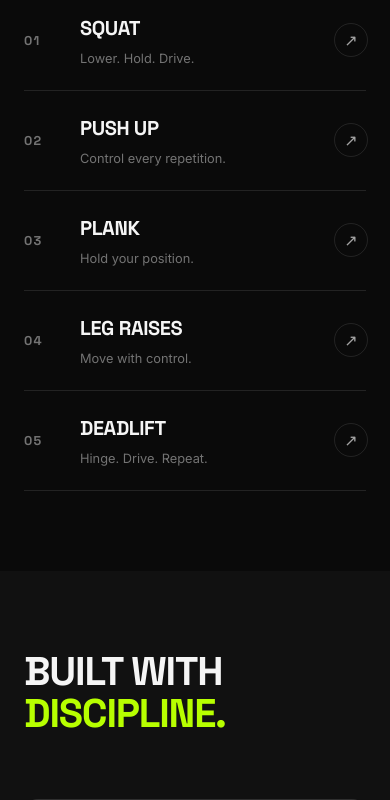
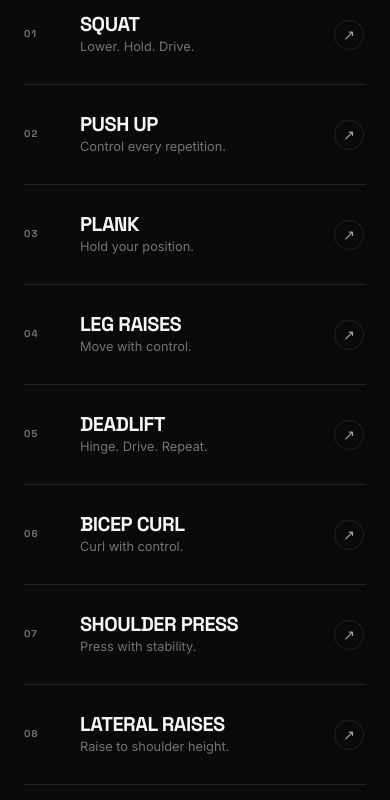
Before and after one commit to ShamikDas-Dev/Rigor, a React (Vite) app: page / in a window 390 px wide. Shown: the part 4400-5200 px from the top of the page. Built offline with nearby package versions, Linux system fonts and the light colour scheme.

Commit message:
feat: update exercise showcase with detailed analysis and improved styling

```diff
--- a/src/components/ExerciseList.css
+++ b/src/components/ExerciseList.css
@@ -1,66 +1,190 @@
-.exercise-grid {
-  display: grid;
-  grid-template-columns: repeat(3, 1fr);
-  gap: 48px;
+.exercise-list {
+  width: 100%;
+  margin-top: 42px;
 }
 
-.category-title {
-  font-family: var(--font-heading);
-  font-size: 0.75rem;
-  font-weight: 700;
-  letter-spacing: 0.15em;
-  color: var(--text-muted);
-  text-transform: uppercase;
-  margin-bottom: 24px;
-  padding-bottom: 12px;
+.exercise-row {
+  display: grid;
+  grid-template-columns: 80px minmax(0, 1fr) 190px 48px;
+  align-items: center;
+  column-gap: 28px;
+
+  min-height: 108px;
+  padding: 18px 0;
+
+  border-top: 1px solid var(--border);
+
+  transition:
+    background-color 0.25s ease,
+    padding-left 0.25s ease,
+    padding-right 0.25s ease;
+}
+
+.exercise-row:last-child {
   border-bottom: 1px solid var(--border);
 }
 
-.category-items {
-  display: flex;
-  flex-direction: column;
-  gap: 12px;
+.exercise-row:hover {
+  padding-left: 10px;
+  padding-right: 10px;
+  background-color: rgba(255, 255, 255, 0.015);
 }
 
-.exercise-item {
+/* NUMBER */
+
+.exercise-number {
+  color: var(--text-muted);
+  font-family: var(--font-heading);
+  font-size: 0.72rem;
+  font-weight: 600;
+  letter-spacing: 0.08em;
+}
+
+/* MAIN CONTENT */
+
+.exercise-main {
+  min-width: 0;
+}
+
+.exercise-main h3 {
+  margin: 0 0 7px;
+
+  color: var(--text-primary);
+  font-family: var(--font-heading);
+  font-size: clamp(1.65rem, 3vw, 2.15rem);
+  font-weight: 700;
+  line-height: 1;
+  letter-spacing: -0.035em;
+}
+
+.exercise-main p {
+  margin: 0;
+
+  color: var(--text-secondary);
+  font-size: 0.82rem;
+  line-height: 1.45;
+}
+
+/* ANALYSIS */
+
+.exercise-analysis {
+  color: var(--accent);
+
+  font-family: var(--font-heading);
+  font-size: 0.68rem;
+  font-weight: 700;
+  letter-spacing: 0.1em;
+
+  text-align: left;
+  white-space: nowrap;
+}
+
+/* ARROW */
+
+.exercise-arrow {
+  width: 42px;
+  height: 42px;
+
   display: flex;
   align-items: center;
-  gap: 16px;
-  padding: 8px 0;
-  transition: transform 0.2s ease;
+  justify-content: center;
+
+  border: 1px solid var(--border);
+  border-radius: 50%;
+
+  color: var(--text-secondary);
+
+  transition:
+    color 0.2s ease,
+    border-color 0.2s ease,
+    transform 0.2s ease;
 }
 
-.exercise-item:hover {
-  transform: translateX(4px);
+.exercise-row:hover .exercise-arrow {
+  color: var(--accent);
+  border-color: rgba(183, 255, 0, 0.45);
+  transform: translate(2px, -2px);
 }
 
-.exercise-index {
-  font-family: var(--font-heading);
-  font-size: 0.75rem;
-  color: var(--text-muted);
-  font-weight: 500;
-}
+/* =========================
+   TABLET
+========================= */
 
-.exercise-name {
-  font-size: 0.9375rem;
-  font-weight: 500;
-  color: var(--text-secondary);
-  transition: color 0.2s ease;
-}
+@media (max-width: 900px) {
+  .exercise-row {
+    grid-template-columns: 55px minmax(0, 1fr) 150px 42px;
+    column-gap: 20px;
+    min-height: 100px;
+  }
 
-.exercise-item:hover .exercise-name {
-  color: var(--text-primary);
-}
+  .exercise-main h3 {
+    font-size: 1.7rem;
+  }
 
-@media (max-width: 1024px) {
-  .exercise-grid {
-    grid-template-columns: repeat(2, 1fr);
+  .exercise-analysis {
+    font-size: 0.62rem;
   }
 }
 
-@media (max-width: 640px) {
-  .exercise-grid {
-    grid-template-columns: 1fr;
-    gap: 40px;
+/* =========================
+   MOBILE
+========================= */
+
+@media (max-width: 650px) {
+  .exercise-list {
+    margin-top: 30px;
+  }
+
+  .exercise-row {
+    grid-template-columns: 34px minmax(0, 1fr) 38px;
+    column-gap: 14px;
+
+    min-height: 88px;
+    padding: 16px 0;
+  }
+
+  .exercise-number {
+    font-size: 0.62rem;
+  }
+
+  .exercise-main h3 {
+    margin-bottom: 5px;
+    font-size: 1.3rem;
+  }
+
+  .exercise-main p {
+    font-size: 0.74rem;
+  }
+
+  .exercise-analysis {
+    display: none;
+  }
+
+  .exercise-arrow {
+    width: 34px;
+    height: 34px;
   }
 }
+
+/* SMALL MOBILE */
+
+@media (max-width: 420px) {
+  .exercise-row {
+    grid-template-columns: 28px minmax(0, 1fr) 34px;
+    column-gap: 11px;
+    min-height: 82px;
+  }
+
+  .exercise-main h3 {
+    font-size: 1.15rem;
+  }
+
+  .exercise-main p {
+    font-size: 0.7rem;
+  }
+
+  .exercise-arrow {
+    width: 31px;
+    height: 31px;
+  }
+}
--- a/src/pages/Home.css
+++ b/src/pages/Home.css
@@ -208,20 +208,28 @@
 .exercises-section {
   background-color: var(--bg-primary);
 }
-/* EXERCISE SHOWCASE */
+/* =========================
+   EXERCISE SHOWCASE
+========================= */
+
+.exercises-section {
+  background-color: var(--bg-primary);
+  padding: 90px 0;
+}
 
 .exercise-intro {
   display: flex;
   justify-content: space-between;
   align-items: flex-end;
   gap: 40px;
-  margin: 48px 0 56px;
+
+  margin: 32px 0 38px;
   max-width: 900px;
 }
 
 .exercise-count {
   font-family: var(--font-heading);
-  font-size: 0.8rem;
+  font-size: 0.75rem;
   font-weight: 700;
   letter-spacing: 0.14em;
   color: var(--accent);
@@ -231,84 +239,123 @@
 .exercise-intro p {
   max-width: 520px;
   margin: 0;
+
   color: var(--text-secondary);
-  font-size: 1rem;
-  line-height: 1.7;
+  font-size: 0.9rem;
+  line-height: 1.6;
 }
 
 .exercise-showcase {
   border-top: 1px solid var(--border);
 }
 
+/* ROW */
+
 .exercise-row {
+  box-sizing: border-box;
+
   display: grid;
-  grid-template-columns: 70px minmax(0, 1fr) 180px 40px;
+  grid-template-columns:
+    60px
+    minmax(0, 1fr)
+    180px
+    40px;
+
   align-items: center;
   gap: 24px;
-  min-height: 118px;
-  padding: 24px 0;
+
+  height: 100px;
+  min-height: 100px;
+
+  padding: 14px 0;
+
   border-bottom: 1px solid var(--border);
+
   transition:
-    padding 0.3s ease,
-    background-color 0.3s ease;
+    padding 0.25s ease,
+    background-color 0.25s ease;
 }
 
 .exercise-row:hover {
-  padding-left: 20px;
-  padding-right: 20px;
+  padding-left: 16px;
+  padding-right: 16px;
+
   background: rgba(183, 255, 0, 0.025);
 }
 
+/* NUMBER */
+
 .exercise-number {
   font-family: var(--font-heading);
-  font-size: 0.8rem;
+  font-size: 0.72rem;
   font-weight: 700;
   letter-spacing: 0.1em;
   color: var(--text-muted);
 }
 
+/* NAME + DESCRIPTION */
+
 .exercise-main {
   display: flex;
   flex-direction: column;
-  gap: 6px;
+  gap: 5px;
+
+  min-width: 0;
 }
 
 .exercise-main h3 {
   margin: 0;
+
   font-family: var(--font-heading);
-  font-size: clamp(1.4rem, 2.5vw, 2rem);
+  font-size: clamp(1.35rem, 2.3vw, 1.85rem);
   font-weight: 700;
-  letter-spacing: -0.02em;
+  line-height: 1;
+
+  letter-spacing: -0.025em;
   color: var(--text-primary);
 }
 
 .exercise-main p {
   margin: 0;
-  font-size: 0.9rem;
+
+  font-size: 0.78rem;
+  line-height: 1.4;
   color: var(--text-muted);
 }
 
+/* ANALYSIS */
+
 .exercise-metric {
   justify-self: start;
-  font-size: 0.7rem;
+
+  font-size: 0.65rem;
   font-weight: 700;
   letter-spacing: 0.1em;
+
   color: var(--accent);
+  white-space: nowrap;
 }
+
+/* ARROW */
 
 .exercise-arrow {
   display: flex;
+  align-items: center;
   justify-content: center;
-  align-items: center;
+
   width: 34px;
   height: 34px;
+
   border: 1px solid var(--border);
   border-radius: 50%;
+
   color: var(--text-secondary);
+  font-size: 1rem;
+
   transition:
-    color 0.3s ease,
-    border-color 0.3s ease,
-    transform 0.3s ease;
+    color 0.25s ease,
+    border-color 0.25s ease,
+    transform 0.25s ease;
 }
 
 .exercise-row:hover .exercise-arrow {
@@ -317,8 +364,131 @@
   transform: translate(2px, -2px);
 }
 
-.team-section {
-  background-color: var(--bg-secondary);
+/* =========================
+   TABLET
+========================= */
+
+@media (max-width: 900px) {
+  .exercises-section {
+    padding: 80px 0;
+  }
+
+  .exercise-row {
+    grid-template-columns:
+      50px
+      minmax(0, 1fr)
+      150px
+      38px;
+
+    gap: 18px;
+    height: 94px;
+  }
+
+  .exercise-main h3 {
+    font-size: 1.5rem;
+  }
+
+  .exercise-metric {
+    font-size: 0.6rem;
+  }
+}
+
+/* =========================
+   MOBILE
+========================= */
+
+@media (max-width: 640px) {
+  .exercises-section {
+    padding: 70px 0;
+  }
+
+  .exercise-intro {
+    flex-direction: column;
+    align-items: flex-start;
+    gap: 14px;
+
+    margin: 28px 0 32px;
+  }
+
+  .exercise-intro p {
+    font-size: 0.82rem;
+  }
+
+  .exercise-row {
+    grid-template-columns:
+      34px
+      minmax(0, 1fr)
+      34px;
+
+    gap: 12px;
+
+    height: 82px;
+    min-height: 82px;
+
+    padding: 12px 0;
+  }
+
+  .exercise-number {
+    font-size: 0.62rem;
+  }
+
+  .exercise-main {
+    gap: 4px;
+  }
+
+  .exercise-main h3 {
+    font-size: 1.2rem;
+  }
+
+  .exercise-main p {
+    font-size: 0.7rem;
+  }
+
+  .exercise-metric {
+    display: none;
+  }
+
+  .exercise-arrow {
+    width: 32px;
+    height: 32px;
+    font-size: 0.9rem;
+  }
+
+  .exercise-row:hover {
+    padding-left: 8px;
+    padding-right: 8px;
+  }
+}
+
+/* =========================
+   SMALL MOBILE
+========================= */
+
+@media (max-width: 420px) {
+  .exercise-row {
+    grid-template-columns:
+      28px
+      minmax(0, 1fr)
+      32px;
+
+    gap: 10px;
+
+    height: 78px;
+    min-height: 78px;
+  }
+
+  .exercise-main h3 {
+    font-size: 1.08rem;
+  }
+
+  .exercise-main p {
+    font-size: 0.67rem;
+  }
+
+  .exercise-arrow {
+    width: 30px;
+    height: 30px;
+  }
 }
 
 /* PROCESS */
--- a/src/pages/Home.jsx
+++ b/src/pages/Home.jsx
@@ -169,16 +169,20 @@ export default function Home() {
     </div>
   </div>
 </section>
-
+{/* EXERCISES SECTION */}
 <section id="exercises" className="section exercises-section">
   <div className="container">
+
     <SectionHeading
       title={"TRAIN WITH\nCONTROL."}
       highlight="CONTROL."
     />
 
     <div className="exercise-intro">
-      <span className="exercise-count">05 EXERCISES</span>
+      <span className="exercise-count">
+        08 EXERCISES
+      </span>
+
       <p>
         Each movement is analyzed in real time using pose tracking,
         movement-specific logic, and live feedback.
@@ -186,53 +190,167 @@ export default function Home() {
     </div>
 
     <div className="exercise-showcase">
-      {[
-        {
-          id: "01",
-          name: "SQUAT",
-          metric: "KNEE ANALYSIS",
-          description: "Lower. Hold. Drive.",
-        },
-        {
-          id: "02",
-          name: "PUSH UP",
-          metric: "ELBOW ANALYSIS",
-          description: "Control every repetition.",
-        },
-        {
-          id: "03",
-          name: "PLANK",
-          metric: "BODY ANALYSIS",
-          description: "Hold your position.",
-        },
-        {
-          id: "04",
-          name: "LEG RAISES",
-          metric: "HIP ANALYSIS",
-          description: "Move with control.",
-        },
-        {
-          id: "05",
-          name: "DEADLIFT",
-          metric: "HIP ANALYSIS",
-          description: "Hinge. Drive. Repeat.",
-        },
-      ].map((exercise) => (
-        <div className="exercise-row" key={exercise.id}>
-          <span className="exercise-number">{exercise.id}</span>
 
-          <div className="exercise-main">
-            <h3>{exercise.name}</h3>
-            <p>{exercise.description}</p>
-          </div>
+      {/* 01 */}
+      <div className="exercise-row">
+        <span className="exercise-number">
+          01
+        </span>
 
-          <span className="exercise-metric">
-            {exercise.metric}
-          </span>
+        <div className="exercise-main">
+          <h3>SQUAT</h3>
+          <p>Lower. Hold. Drive.</p>
+        </div>
 
-          <span className="exercise-arrow">↗</span>
+        <span className="exercise-metric">
+          KNEE ANALYSIS
+        </span>
+
+        <span className="exercise-arrow">
+          ↗
+        </span>
+      </div>
+
+      {/* 02 */}
+      <div className="exercise-row">
+        <span className="exercise-number">
+          02
+        </span>
+
+        <div className="exercise-main">
+          <h3>PUSH UP</h3>
+          <p>Control every repetition.</p>
         </div>
-      ))}
+
+        <span className="exercise-metric">
+          ELBOW ANALYSIS
+        </span>
+
+        <span className="exercise-arrow">
+          ↗
+        </span>
+      </div>
+
+      {/* 03 */}
+      <div className="exercise-row">
+        <span className="exercise-number">
+          03
+        </span>
+
+        <div className="exercise-main">
+          <h3>PLANK</h3>
+          <p>Hold your position.</p>
+        </div>
+
+        <span className="exercise-metric">
+          BODY ANALYSIS
+        </span>
+
+        <span className="exercise-arrow">
+          ↗
+        </span>
+      </div>
+
+      {/* 04 */}
+      <div className="exercise-row">
+        <span className="exercise-number">
+          04
+        </span>
+
+        <div className="exercise-main">
+          <h3>LEG RAISES</h3>
+          <p>Move with control.</p>
+        </div>
+
+        <span className="exercise-metric">
+          HIP ANALYSIS
+        </span>
+
+        <span className="exercise-arrow">
+          ↗
+        </span>
+      </div>
+
+      {/* 05 */}
+      <div className="exercise-row">
+        <span className="exercise-number">
+          05
+        </span>
+
+        <div className="exercise-main">
+          <h3>DEADLIFT</h3>
+          <p>Hinge. Drive. Repeat.</p>
+        </div>
+
+        <span className="exercise-metric">
+          HIP ANALYSIS
+        </span>
+
+        <span className="exercise-arrow">
+          ↗
+        </span>
+      </div>
+
+      {/* 06 */}
+      <div className="exercise-row">
+        <span className="exercise-number">
+          06
+        </span>
+
+        <div className="exercise-main">
+          <h3>BICEP CURL</h3>
+          <p>Curl with control.</p>
+        </div>
+
+        <span className="exercise-metric">
+          ELBOW ANALYSIS
+        </span>
+
+        <span className="exercise-arrow">
+          ↗
+        </span>
+      </div>
+
+      {/* 07 */}
+      <div className="exercise-row">
+        <span className="exercise-number">
+          07
+        </span>
+
+        <div className="exercise-main">
+          <h3>SHOULDER PRESS</h3>
+          <p>Press with stability.</p>
+        </div>
+
+        <span className="exercise-metric">
+          ELBOW ANALYSIS
+        </span>
+
+        <span className="exercise-arrow">
+          ↗
+        </span>
+      </div>
+
+      {/* 08 */}
+      <div className="exercise-row">
+        <span className="exercise-number">
+          08
+        </span>
+
+        <div className="exercise-main">
+          <h3>LATERAL RAISES</h3>
+          <p>Raise to shoulder height.</p>
+        </div>
+
+        <span className="exercise-metric">
+          ARM ANALYSIS
+        </span>
+
+        <span className="exercise-arrow">
+          ↗
+        </span>
+      </div>
+
     </div>
   </div>
 </section>
```
Also changed, not shown: src/components/ExerciseList.jsx (+75 -15 lines).
